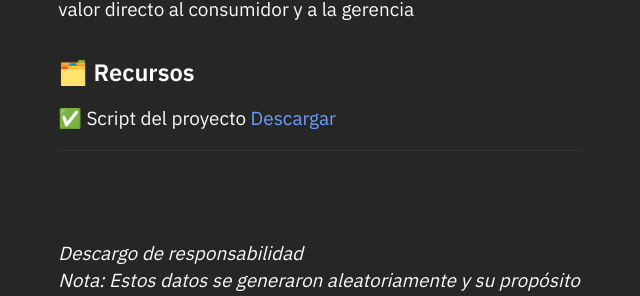
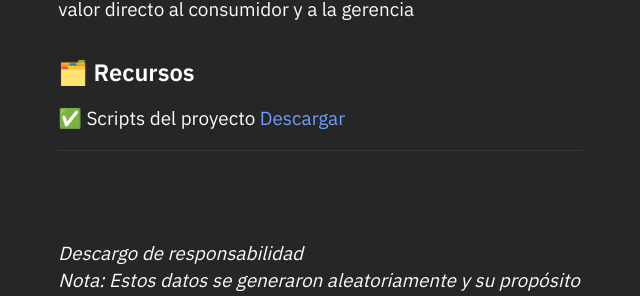
Before and after one commit to batistayureiba/batistayureiba.github.io, a Jekyll site: the page built from _notes/Public/monitor_integridad_y_respaldo_financiero.md, in a window 1280 px wide and 900 px high, scrolled down 5547 px. Shown: the part 374-670 px from the top of the window, without its empty margins (320-960 px from the left). Built offline with Jekyll 4.4.1, drawn with Linux system fonts in a browser that asks for light colours.

Commit message:
Update project script download link

```diff
--- a/_notes/Public/monitor_integridad_y_respaldo_financiero.md
+++ b/_notes/Public/monitor_integridad_y_respaldo_financiero.md
@@ -104,7 +104,7 @@
 {:#resources}
 ####  🗂️ Recursos
 
-✅ Script del proyecto [Descargar](../assets/download/pmonitors.zip)
+✅ Scripts del proyecto [Descargar](../assets/download/monitor_seguros.zip)
 
 ---
 <br><br><br>
```
